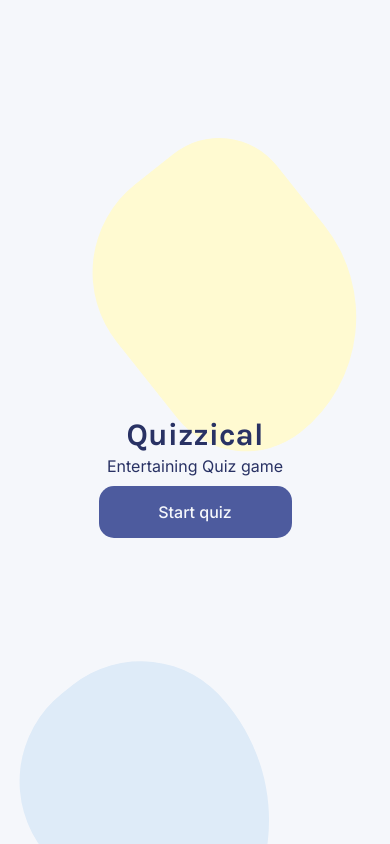
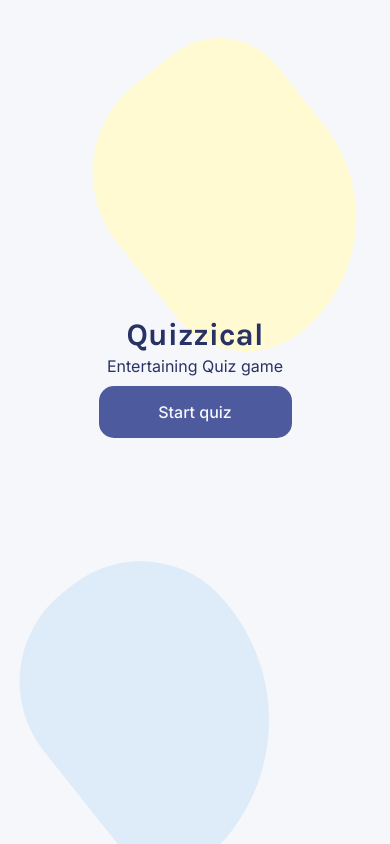
Before and after one commit to WhiteFatal/quizzical, a React (Create React App) app: page / in a window 390 px wide. Shown: the top 844 px of the page. Built offline with nearby package versions, Linux system fonts and the light colour scheme; no server answers.

Commit message:
fourth upload

```diff
--- a/src/style.css
+++ b/src/style.css
@@ -239,7 +239,7 @@ hr {
         bottom: 50px;
     }
     body {
-        padding-top: 130px;
+        padding-top: 30px;
         overflow: auto;
     }
 }
```
